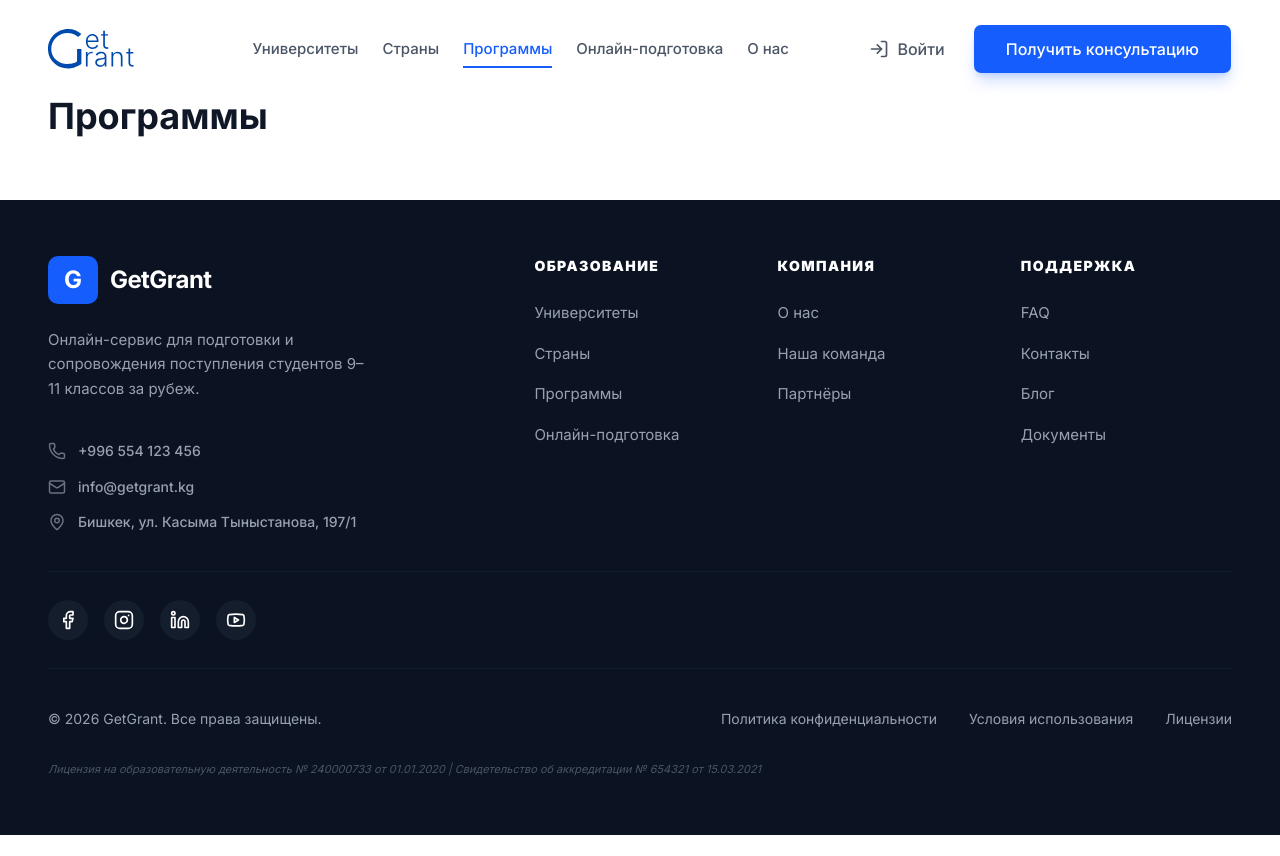
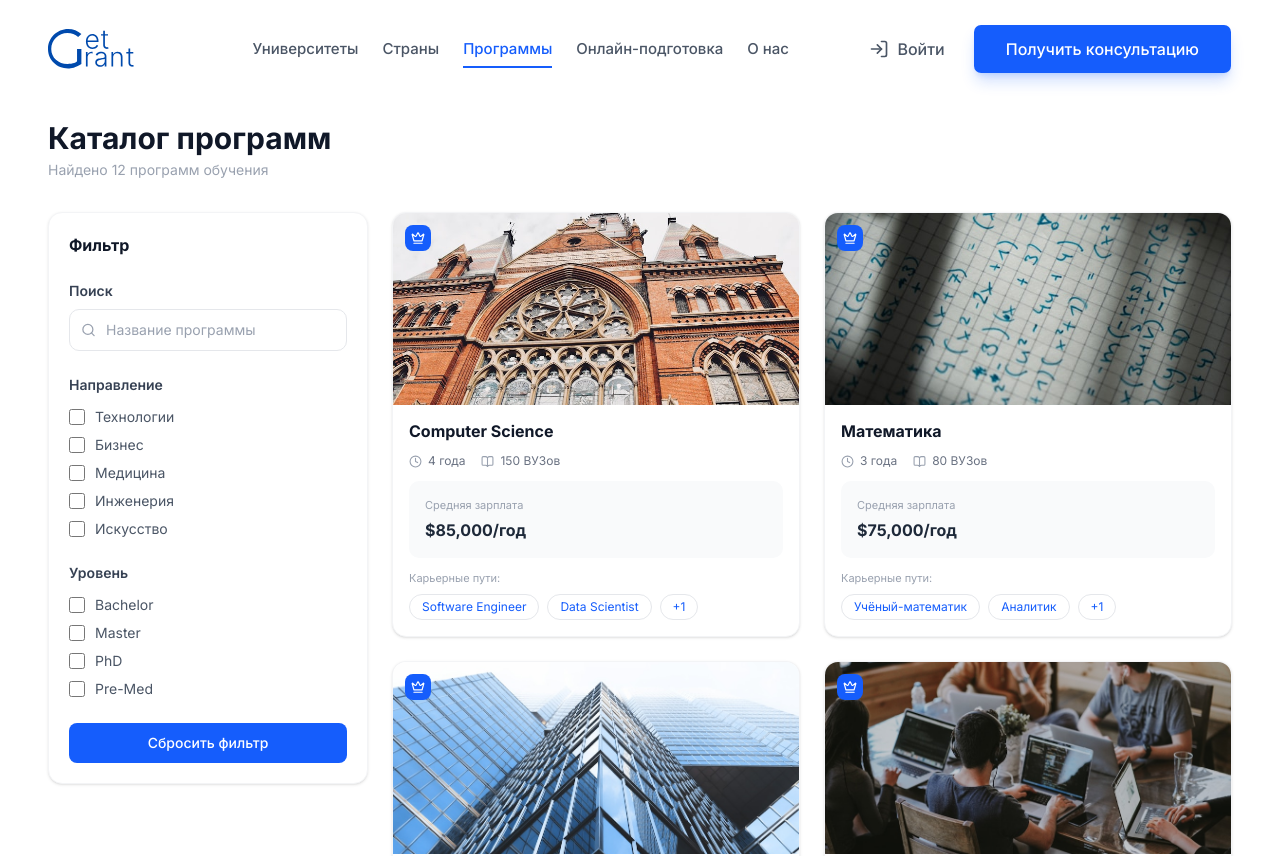
Before and after one commit to serqx0662-creator/GetCrant, a Next.js app: page /Programs in a window 1280 px wide. Shown: the top 856 px of the page. Before the commit the page ends 835 px from the top, so only its background shows below. Built offline with nearby package versions, Linux system fonts and the light colour scheme.

Commit message:
push main

```diff
--- a/app/(pages)/Programs/page.tsx
+++ b/app/(pages)/Programs/page.tsx
@@ -3,17 +3,7 @@ import Footer from "@/app/components/Footer";
 import ProgramsCatalogLayout from "./components/ProgramsCatalogLayout";
 
 export default function ProgramsPage() {
-  return (
-    <div className="min-h-screen bg-white">
-      <Header />
-      <main className="pt-24 pb-16">
-        <div className="container mx-auto px-6 lg:px-12">
-          <h1 className="text-4xl font-bold text-[#101828]">Программы</h1>
-        </div>
-      </main>
-      <Footer />
-    </div>
-  );
+
     return (
         <div className="min-h-screen bg-white">
             <Header />
```
